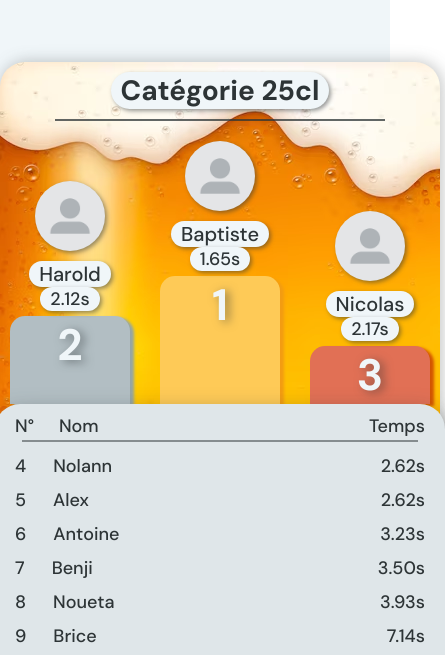
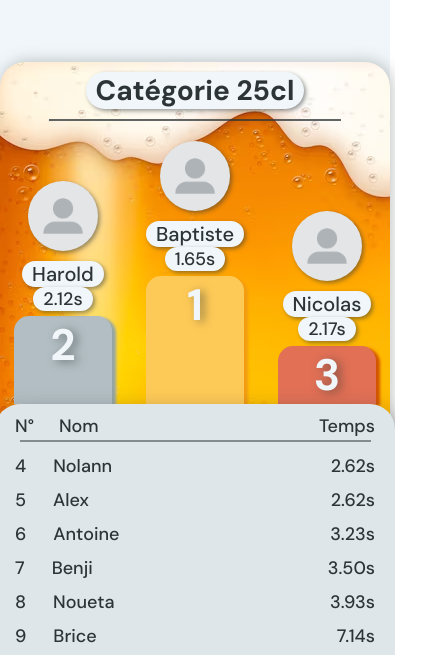
Before and after one commit to SimonAstorgue/arzon-website, a website with bundled scripts: page pages/records/records.html in a window 390 px wide. Shown: the part 174-829 px from the top of the page, 445 px wide, since content can reach past the window. Built offline with nearby package versions, Linux system fonts and the light colour scheme.

Commit message:
records, arzondex (fix): responsive of records page, script of arzondex

```diff
--- a/assets/style/records.css
+++ b/assets/style/records.css
@@ -80,9 +80,7 @@ body {
     display: flex;
     flex-direction: column;
     align-items: center;
-    max-width: 600px;
-    min-width: 440px;
-    width: 100%;
+    width: 600px;
     font-family: 'DM Sans', serif;
     border-radius: 25px;
     background-color: #74B9FF;
@@ -181,7 +179,6 @@ body {
     flex-direction: column;
     align-items: center;
     max-width: 150px;
-    min-width: 120px;
     width: clamp(120px, 150px, 150px);
     background-color: #2D3436;
     border-radius: 15px 15px 0 0;
@@ -258,7 +255,7 @@ body {
     cursor: pointer;
 }
 
-@media screen and (max-width: 600px) {
+@media screen and (max-width: 680px) {
     .records {
         margin: 20px auto;
     }
@@ -268,9 +265,18 @@ body {
     }
 }
 
+@media screen and (max-width: 600px) {
+    .category {
+        width: 100vw;
+    }
+
+    .podium-step {
+        width: 120px;
+    }
+}
+
 @media screen and (max-width: 440px) {
     .category {
-        width: 100vw;
         margin: 25px 0;
     }
 
@@ -283,7 +289,7 @@ body {
     }
 
     .podium-step {
-        width: 27vw;
+        width: 25vw;
     }
 
     .podium-step-text {
--- a/layouts/layout-arzondex.js
+++ b/layouts/layout-arzondex.js
@@ -1,4 +1,4 @@
-import * as jq from '/node_modules/jquery/dist/jquery.min.js';
+// import {} from '/node_modules/jquery/dist/jquery.min.js';
 
 let inEditMode = false;
 
--- a/layouts/layout-records.js
+++ b/layouts/layout-records.js
@@ -1,4 +1,4 @@
-import * as jq from '/node_modules/jquery/dist/jquery.min.js';
+import {} from '/node_modules/jquery/dist/jquery.min.js';
 
 function showAddButton() {
     $.ajax({
```
Also changed, not shown: pages/arzondex/arzondex.html (+2 -0 lines).
